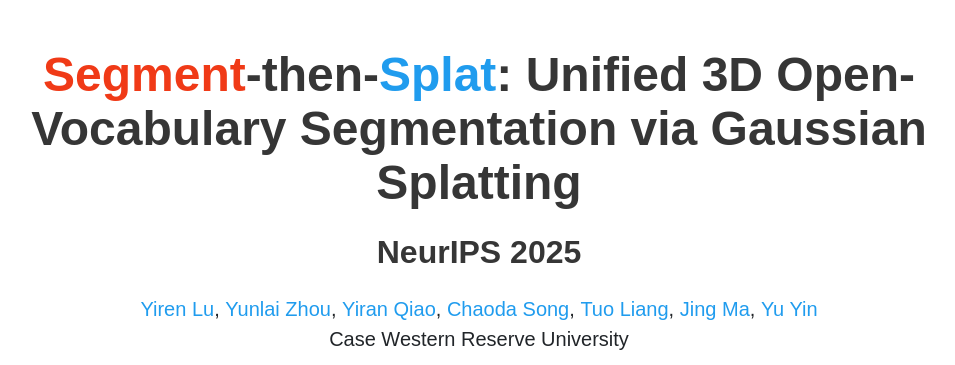
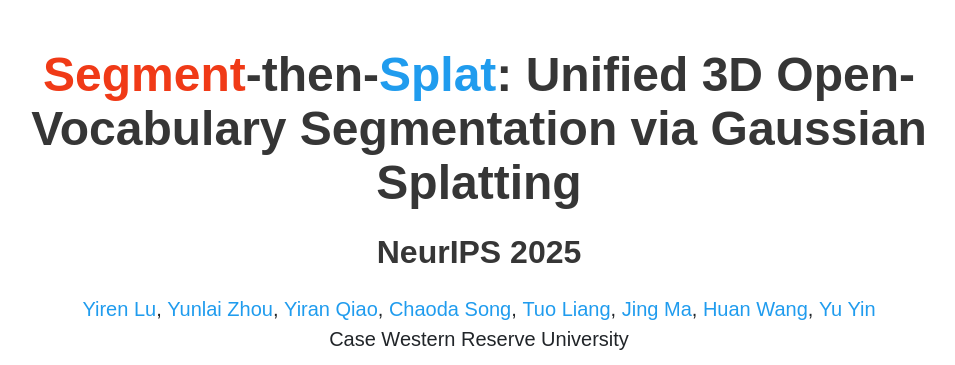
Before and after one commit to vulab-AI/Segment-then-Splat, a plain HTML site: page index.html in a window 1280 px wide. Shown: the top 365 px of the page, without its empty margins (161-1116 px from the left). Drawn offline with nearby package versions, Linux system fonts and the light colour scheme; a script that the page names is missing; some icons are missing; a web font is replaced by a local one.

Commit message:
Add Huan Wang to author list in index.html

```diff
--- a/index.html
+++ b/index.html
@@ -52,6 +52,8 @@
                   <a href="https://scholar.google.com/citations?user=YBKC-AoAAAAJ&hl=en" target="_blank">Tuo Liang</a>,</span>
                 <span class="author-block">
                   <a href="https://jma712.github.io/" target="_blank">Jing Ma</a>,</span>
+                <span class="author-block">
+                  <a href="https://huanwang.tech/" target="_blank">Huan Wang</a>,</span>
                 <span class="author-block">
                   <a href="https://yin-yu.github.io/" target="_blank">Yu Yin</a>
                 </span>
```
